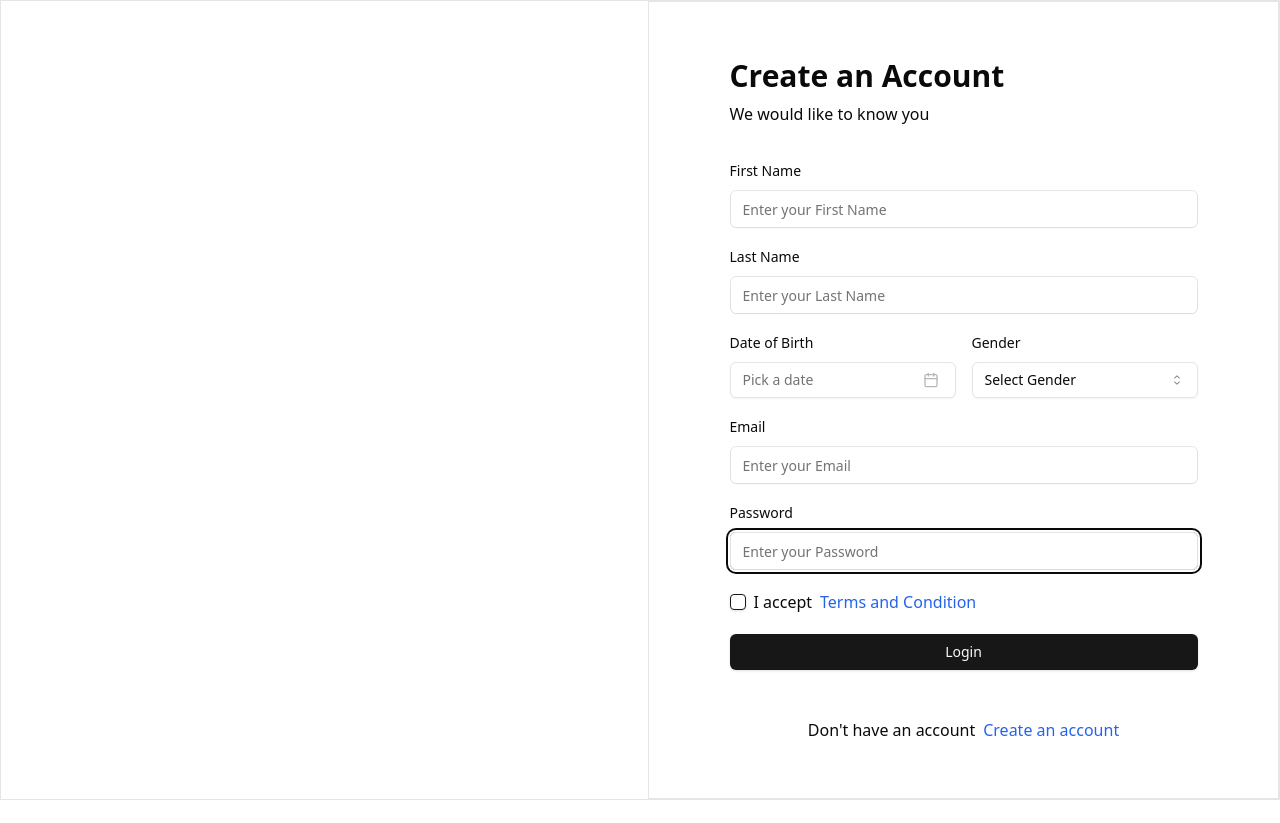
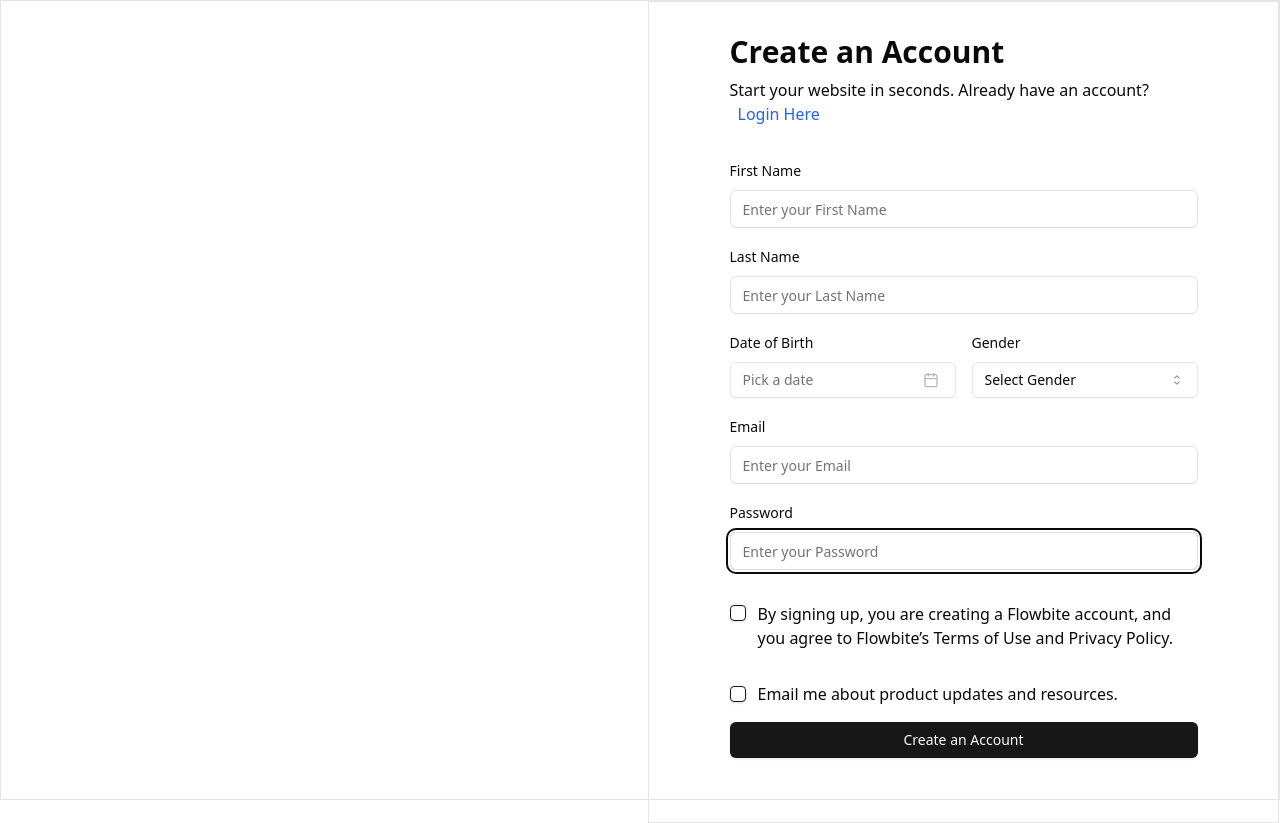
Before and after one commit to Criztiandev/MERN-BOILERPLATE, a React (Vite) app in the folder client/: page /register in a window 1280 px wide. Before the commit the page ends 800 px from the top, so only its background shows below. Built offline with nearby package versions, Linux system fonts and the light colour scheme.

Commit message:
Added TOC

```diff
--- a/client/src/feature/auth/page/RegisterPage.tsx
+++ b/client/src/feature/auth/page/RegisterPage.tsx
@@ -31,10 +31,17 @@ const RegisterPage = () => {
         <div className=""></div>
         <div className="flex justify-center items-center  p-4 border w-full">
           <div className="max-w-[500px] w-full">
-            <div className="  p-4 min-w-[350px] w-full  rounded-md">
+            <div className="  p-4 w-full  rounded-md">
               <YStack className="gap-2 mb-8">
                 <h1 className="text-3xl font-bold">Create an Account</h1>
-                <span>We would like to know you</span>
+                <div className="space-x-2">
+                  <span>
+                    Start your website in seconds. Already have an account?
+                  </span>
+                  <a href="/" className="text-blue-600">
+                    Login Here
+                  </a>
+                </div>
               </YStack>
               <FormBase {...form}>
                 <form
@@ -80,25 +87,22 @@ const RegisterPage = () => {
                     placeholder="Enter your Password"
                   />
 
-                  <XStack className="items-center my-1">
-                    <XStack className="gap-2 items-center ">
+                  <XStack className="gap-3 items-start my-4">
+                    <span>
                       <Checkbox />
-                      <XStack className="space-x-2">
-                        <span>I accept</span>
-                        <a href="#" className="text-blue-600">
-                          Terms and Condition
-                        </a>
-                      </XStack>
-                    </XStack>
+                    </span>
+                    <span>
+                      By signing up, you are creating a Flowbite account, and
+                      you agree to Flowbite’s Terms of Use and Privacy Policy.
+                    </span>
                   </XStack>
 
-                  <Button className="mb-8">Login</Button>
-                  <XStack className="gap-2 items-center justify-center">
-                    <span>Don't have an account</span>
-                    <a href="/register" className="text-blue-600">
-                      Create an account
-                    </a>
+                  <XStack className="gap-3 items-center">
+                    <Checkbox />
+                    <span>Email me about product updates and resources.</span>
                   </XStack>
+
+                  <Button className="mb-8">Create an Account</Button>
                 </form>
               </FormBase>
             </div>
```
